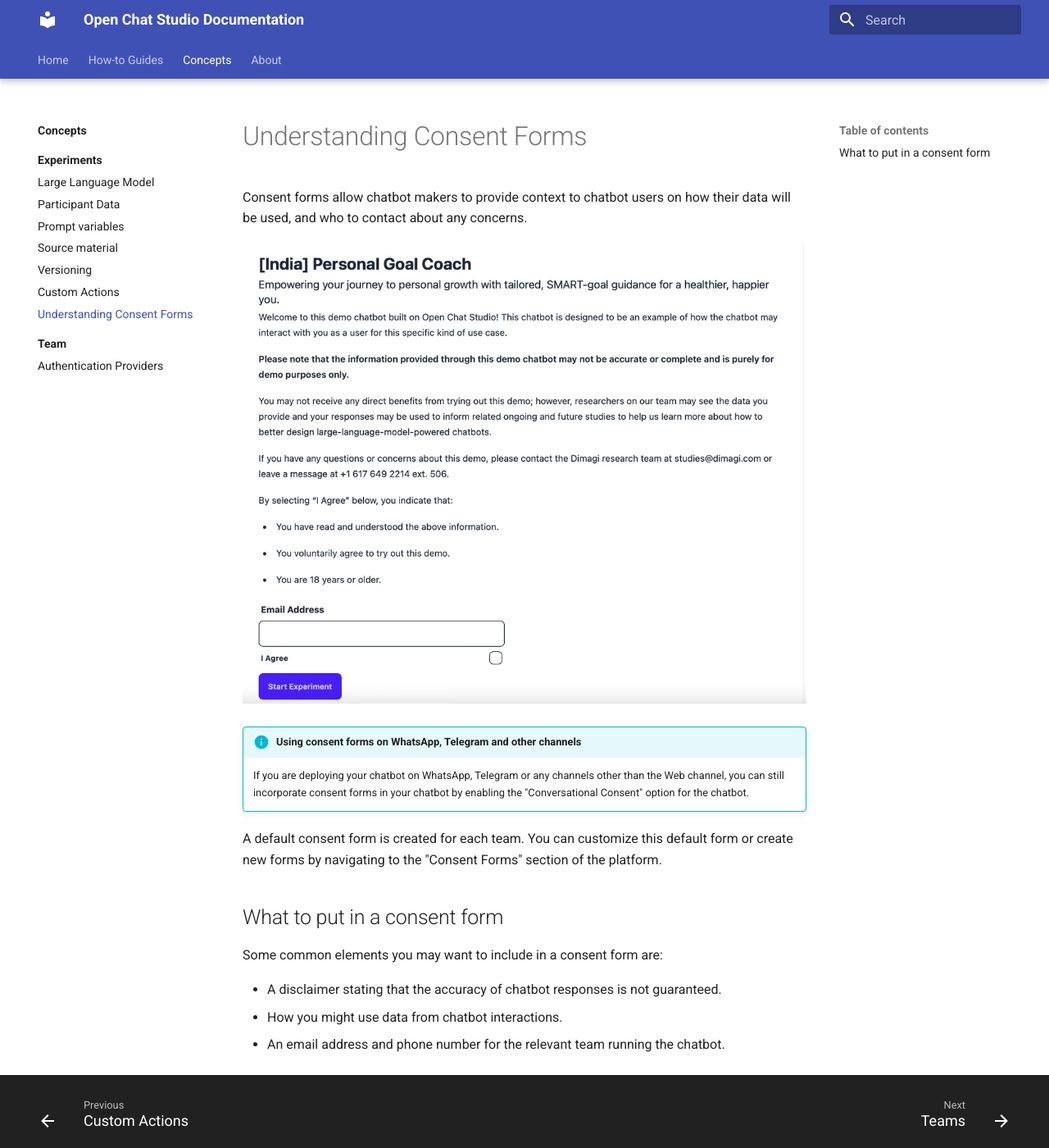
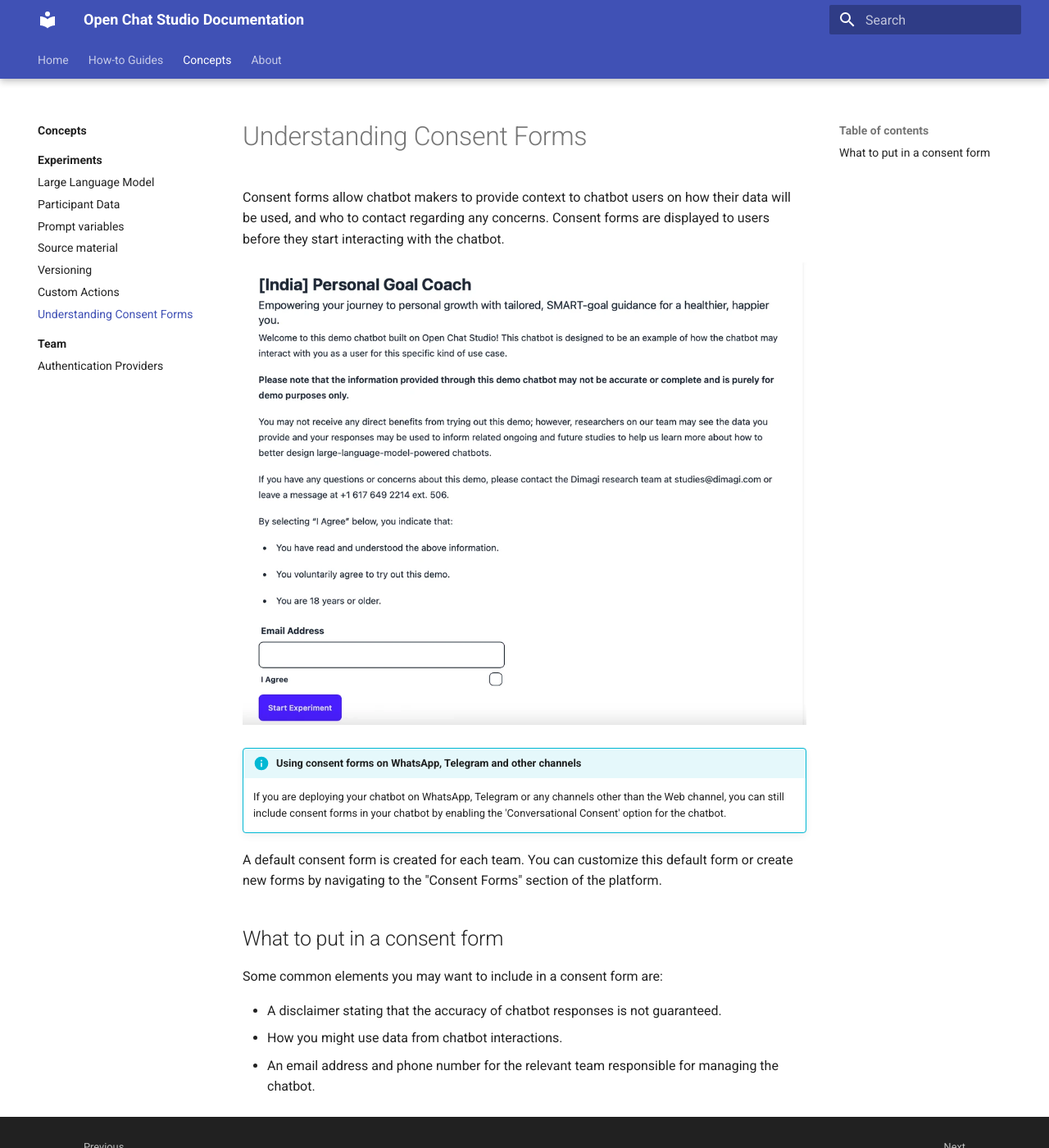
Before and after one commit to dimagi/open-chat-studio-docs, an MkDocs documentation site: the page built from docs/concepts/consent.md, in a window 1280 px wide and 1400 px high. Shown: the whole window at 82% size. Built offline with MkDocs 1.6.1 and Material for MkDocs 9.7.7, drawn with Linux system fonts in a browser that asks for light colours.

Commit message:
more PR feedback

```diff
--- a/docs/concepts/consent.md
+++ b/docs/concepts/consent.md
@@ -1,12 +1,11 @@
 # Understanding Consent Forms
 
-Consent forms allow chatbot makers to provide context to chatbot users on how their data will be used, and who to contact about any
-concerns.
+Consent forms allow chatbot makers to provide context to chatbot users on how their data will be used, and who to contact regarding any concerns. Consent forms are displayed to users before they start interacting with the chatbot.
 
 ![Example of how a consent form is displayed on the web](../assets/images/consent_web.webp)
 
 !!! info "Using consent forms on WhatsApp, Telegram and other channels"
-    If you are deploying your chatbot on WhatsApp, Telegram or any channels other than the Web channel, you can still incorporate consent forms in your chatbot by enabling the "Conversational Consent" option for the chatbot.
+    If you are deploying your chatbot on WhatsApp, Telegram or any channels other than the Web channel, you can still include consent forms in your chatbot by enabling the 'Conversational Consent' option for the chatbot.
 
 A default consent form is created for each team. You can customize this default form or create new forms by navigating to the "Consent Forms" section of the platform.
 
@@ -16,4 +15,4 @@
 
 * A disclaimer stating that the accuracy of chatbot responses is not guaranteed.
 * How you might use data from chatbot interactions.
-* An email address and phone number for the relevant team running the chatbot.
+* An email address and phone number for the relevant team responsible for managing the chatbot.
```
